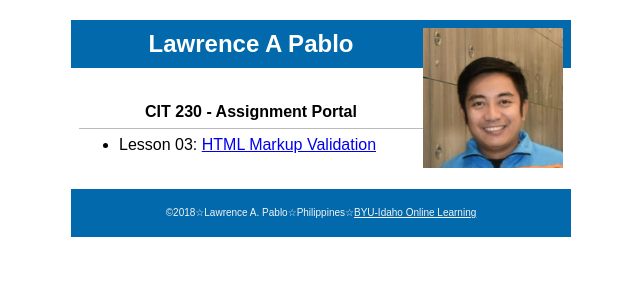
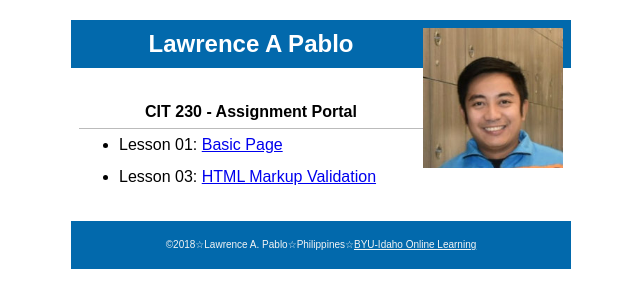
Before and after one commit to lawrpee/cit230, a plain HTML site: page index.html in a window 1280 px wide. Shown: the whole page, without its empty margins (319-959 px from the left). Drawn offline with Linux system fonts and the light colour scheme.

Commit message:
Updated Assignment Portal
Added Lesson 1 Assignment

```diff
--- a/index.html
+++ b/index.html
@@ -18,6 +18,7 @@
         <main>
             <h2>CIT 230 - Assignment Portal</h2>
             <ul>
+                <li>Lesson 01: <a href="https://lawrpee.github.io/basicpage.html">Basic Page</a></li>
                 <li>Lesson 03: <a href="#">HTML Markup Validation</a></li>
             </ul>
         </main>
```
